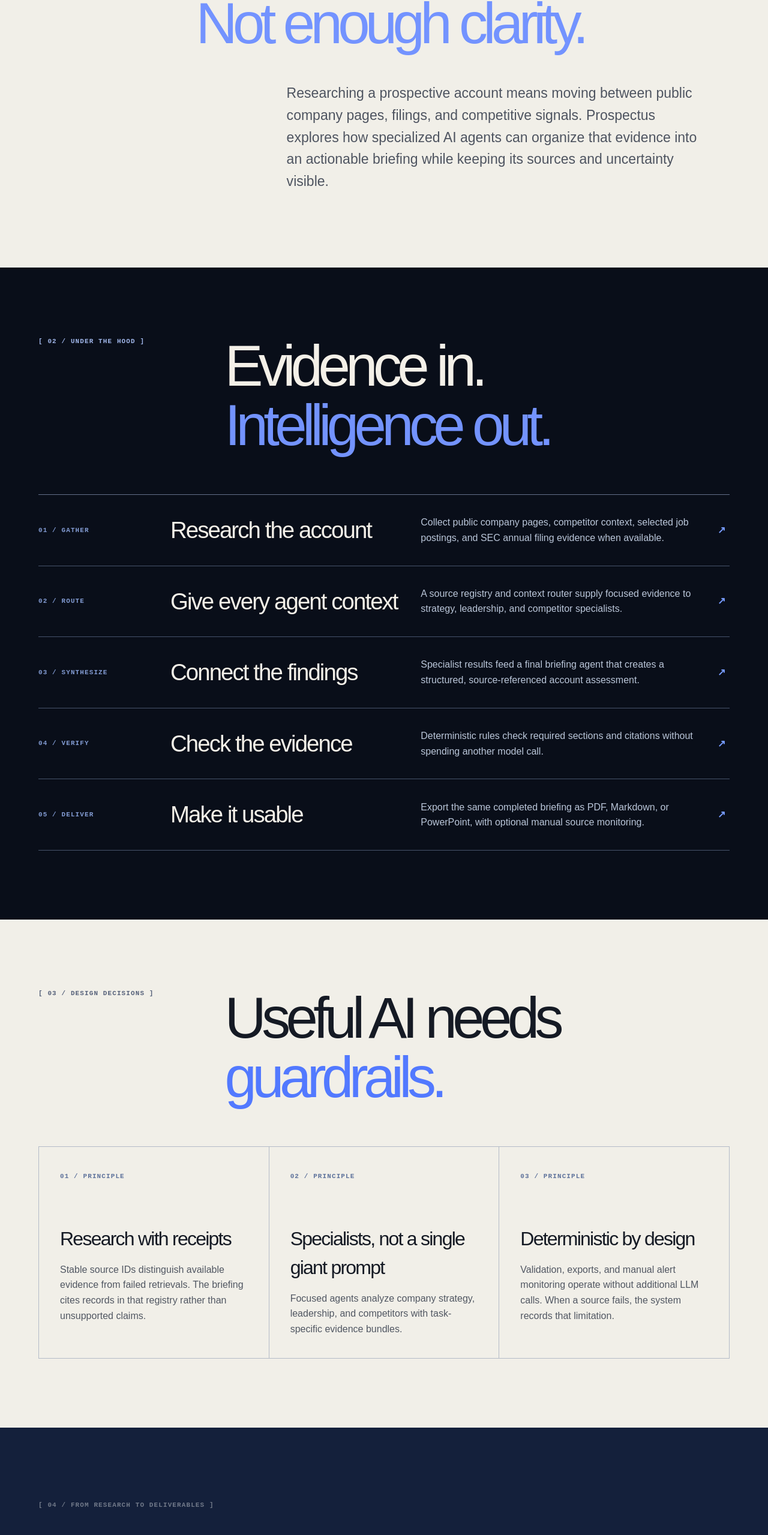
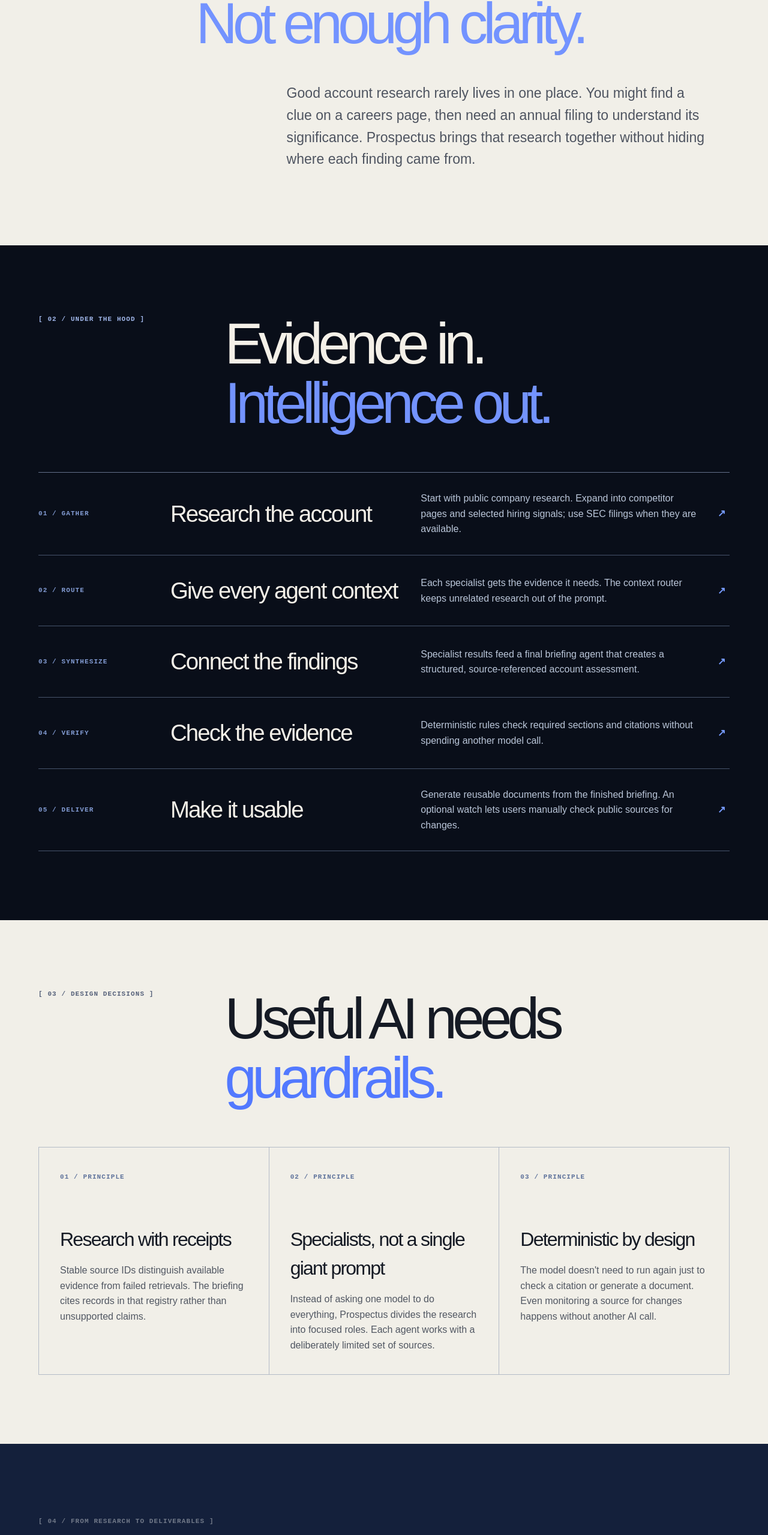
Before and after one commit to ZachariasBraetyllo-Sec/zacharias-portfolio, a Next.js app: page /projects/prospectus in a window 1280 px wide. Shown: the part 1439-3998 px from the top of the page at 60% size. Built offline with nearby package versions, Linux system fonts and the light colour scheme.

Commit message:
copy: replace repetitive list-style prose with natural project narratives

```diff
--- a/app/projects/prospectus/page.tsx
+++ b/app/projects/prospectus/page.tsx
@@ -8,16 +8,16 @@
 };
 
 const stages=[
- {n:"01",label:"GATHER",title:"Research the account",detail:"Collect public company pages, competitor context, selected job postings, and SEC annual filing evidence when available."},
- {n:"02",label:"ROUTE",title:"Give every agent context",detail:"A source registry and context router supply focused evidence to strategy, leadership, and competitor specialists."},
+ {n:"01",label:"GATHER",title:"Research the account",detail:"Start with public company research. Expand into competitor pages and selected hiring signals; use SEC filings when they are available."},
+ {n:"02",label:"ROUTE",title:"Give every agent context",detail:"Each specialist gets the evidence it needs. The context router keeps unrelated research out of the prompt."},
  {n:"03",label:"SYNTHESIZE",title:"Connect the findings",detail:"Specialist results feed a final briefing agent that creates a structured, source-referenced account assessment."},
  {n:"04",label:"VERIFY",title:"Check the evidence",detail:"Deterministic rules check required sections and citations without spending another model call."},
- {n:"05",label:"DELIVER",title:"Make it usable",detail:"Export the same completed briefing as PDF, Markdown, or PowerPoint, with optional manual source monitoring."}
+ {n:"05",label:"DELIVER",title:"Make it usable",detail:"Generate reusable documents from the finished briefing. An optional watch lets users manually check public sources for changes."}
 ];
 const features=[
  {num:"01",title:"Research with receipts",text:"Stable source IDs distinguish available evidence from failed retrievals. The briefing cites records in that registry rather than unsupported claims."},
- {num:"02",title:"Specialists, not a single giant prompt",text:"Focused agents analyze company strategy, leadership, and competitors with task-specific evidence bundles."},
- {num:"03",title:"Deterministic by design",text:"Validation, exports, and manual alert monitoring operate without additional LLM calls. When a source fails, the system records that limitation."},
+ {num:"02",title:"Specialists, not a single giant prompt",text:"Instead of asking one model to do everything, Prospectus divides the research into focused roles. Each agent works with a deliberately limited set of sources."},
+ {num:"03",title:"Deterministic by design",text:"The model doesn't need to run again just to check a citation or generate a document. Even monitoring a source for changes happens without another AI call."},
 ];
 export default function ProspectusPage(){
  return <main className={styles.page}>
@@ -31,11 +31,11 @@
    </div>
    <div className={styles.heroFoot}><span>OPENAI RESPONSES API / SEC EDGAR / PYDANTIC</span><span>SCROLL ↓</span></div>
   </section>
-  <section className={styles.intro}><div className={styles.marker}>[ 01 / THE PROBLEM ]</div><div><h2>Too much information.<br/><em>Not enough clarity.</em></h2><p>Researching a prospective account means moving between public company pages, filings, and competitive signals. Prospectus explores how specialized AI agents can organize that evidence into an actionable briefing while keeping its sources and uncertainty visible.</p></div></section>
+  <section className={styles.intro}><div className={styles.marker}>[ 01 / THE PROBLEM ]</div><div><h2>Too much information.<br/><em>Not enough clarity.</em></h2><p>Good account research rarely lives in one place. You might find a clue on a careers page, then need an annual filing to understand its significance. Prospectus brings that research together without hiding where each finding came from.</p></div></section>
   <section className={styles.pipeline}><div className={styles.sectionHead}><span>[ 02 / UNDER THE HOOD ]</span><h2>Evidence in.<br/><em>Intelligence out.</em></h2></div><div className={styles.stageList}>{stages.map(s=><article key={s.n}><span>{s.n} / {s.label}</span><h3>{s.title}</h3><p>{s.detail}</p><b aria-hidden="true">↗</b></article>)}</div></section>
   <section className={styles.principles}><div className={styles.sectionHead}><span>[ 03 / DESIGN DECISIONS ]</span><h2>Useful AI needs<br/><em>guardrails.</em></h2></div><div className={styles.featureGrid}>{features.map(f=><article key={f.num}><span>{f.num} / PRINCIPLE</span><h3>{f.title}</h3><p>{f.text}</p></article>)}</div></section>
   <section className={styles.output}><div><span className={styles.marker}>[ 04 / FROM RESEARCH TO DELIVERABLES ]</span><h2>One briefing.<br/><em>Many ways to use it.</em></h2></div><div className={styles.outputGrid}><div><strong>PDF</strong><span>01 / DOCUMENT</span></div><div><strong>MD</strong><span>02 / PORTABLE TEXT</span></div><div><strong>PPTX</strong><span>03 / PRESENTATION</span></div></div><p>Exports reuse the completed analysis without invoking the model again. Optional alert watches can manually re-check public sources for keyword changes; scheduled background monitoring is not part of this prototype.</p></section>
-  <section className={styles.notes}><div className={styles.marker}>[ 05 / THE ENGINEERING REALITY ]</div><div><h2>A prototype that<br/><em>knows its limits.</em></h2><p>Prospectus is a local Streamlit application, not a hosted enterprise research service. It does not yet have persistent account storage, user authentication, or background jobs. Its documented tests focus on deterministic services, and its citation validator checks integrity rather than independently proving every claim true.</p><div className={styles.stack}>PYTHON 3.12 <span>/</span> STREAMLIT <span>/</span> OPENAI <span>/</span> SEC EDGAR <span>/</span> UV <span>/</span> PYTEST</div></div></section>
+  <section className={styles.notes}><div className={styles.marker}>[ 05 / THE ENGINEERING REALITY ]</div><div><h2>A prototype that<br/><em>knows its limits.</em></h2><p>Prospectus is a local Streamlit application, not a hosted enterprise research service. It keeps its working state in Streamlit sessions rather than a database. There's no login system or scheduled background processing yet. The citation validator can catch broken source references, but it cannot independently prove that every interpretation is correct.</p><div className={styles.stack}>PYTHON 3.12 <span>/</span> STREAMLIT <span>/</span> OPENAI <span>/</span> SEC EDGAR <span>/</span> UV <span>/</span> PYTEST</div></div></section>
   <section className={styles.closing}><span>[ 06 / EXPLORE THE BUILD ]</span><h2>Make the work<br/><em>make sense.</em></h2><div><a href="https://github.com/ZachariasBraetyllo-Sec/Prospectus" target="_blank" rel="noreferrer">EXPLORE PROSPECTUS ON GITHUB ↗</a><Link href="/#work">← BACK TO PORTFOLIO</Link></div></section>
   <footer className={styles.footer}><span>© 2026 ZACHARIAS BRAETYLLO</span><Link href="/">FORM / FUNCTION ↑</Link></footer>
  </main>
```
